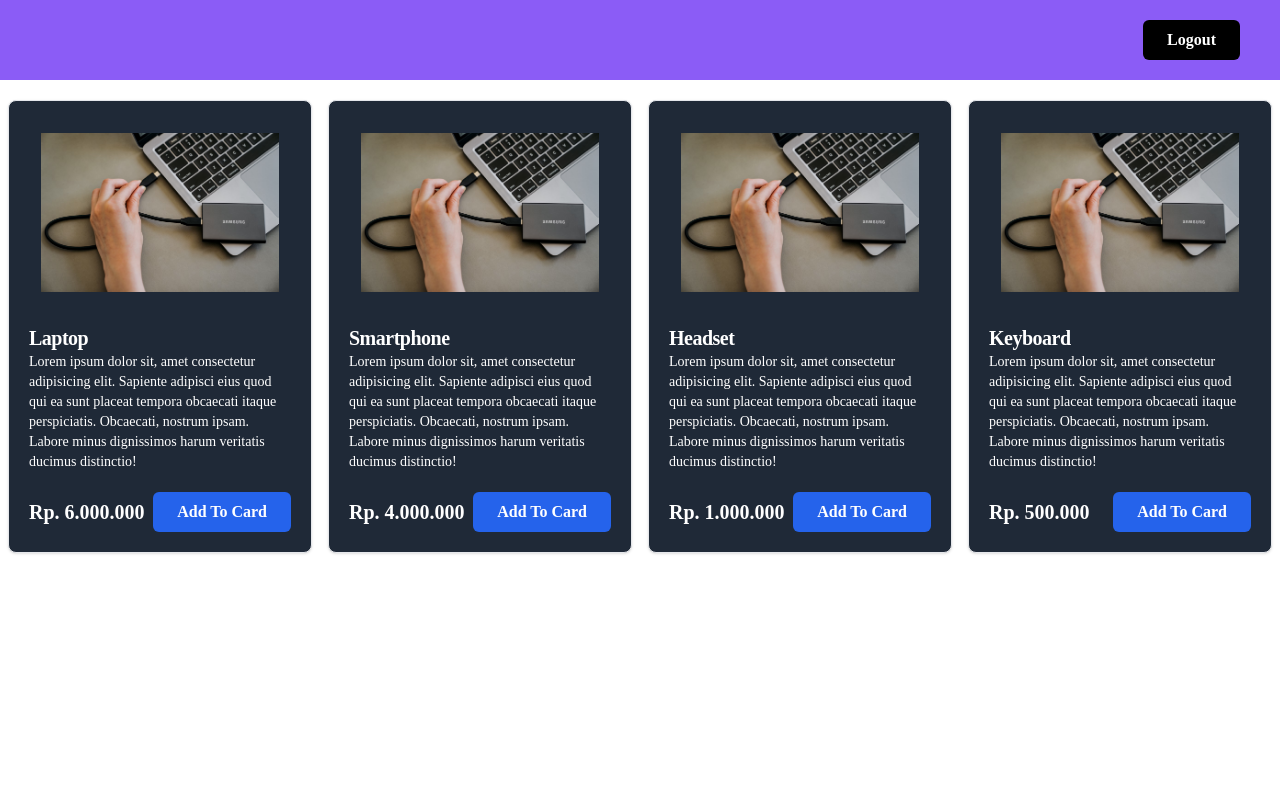
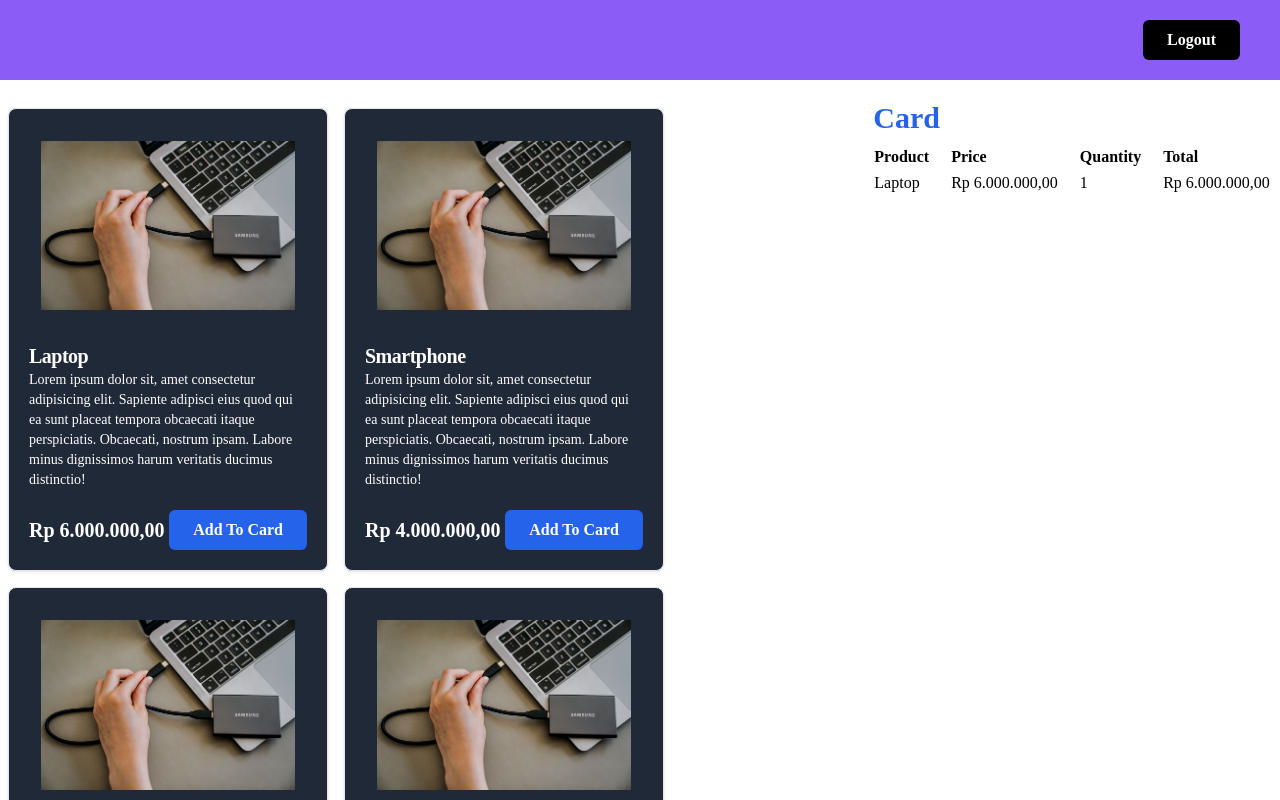
Before and after one commit to Aditypraa/fetch-api-reactjs, a React (Vite) app: page /products in a window 1280 px wide. Shown: the top 800 px of the page. Built offline with nearby package versions, Linux system fonts and the light colour scheme.

Commit message:
✅ "USE STATE"

```diff
--- a/src/components/Fragments/CardProduct.tsx
+++ b/src/components/Fragments/CardProduct.tsx
@@ -2,7 +2,7 @@
 
 function CardProduct({ children }: { children: React.ReactNode }) {
     return (
-        <div className="flex flex-col justify-between w-full max-w-sm bg-gray-800 border border-gray-200 rounded-lg shadow mx-2">
+        <div className="flex flex-col justify-between w-full max-w-xs bg-gray-800 border border-gray-200 rounded-lg shadow mx-2 my-2">
             {children}
         </div>
     )
@@ -29,11 +29,11 @@
     )
 }
 
-const Footer = ({ price }: { price: string }) => {
+const Footer = ({ price, id, handleAddToCard }: { price: number, id: number, handleAddToCard: (id: number) => void }) => {
     return (
         <div className="flex items-center justify-between px-5 pb-5">
-            <span className="text-xl font-bold text-white">Rp. {price}</span>
-            <Button type="button" className="bg-blue-600">Add To Card</Button>
+            <span className="text-xl font-bold text-white">{price.toLocaleString("id-ID", { style: 'currency', currency: 'IDR' })}</span>
+            <Button type="button" className="bg-blue-600" onClick={() => handleAddToCard(id)}>Add To Card</Button>
         </div>
     )
 }
--- a/src/pages/products.tsx
+++ b/src/pages/products.tsx
@@ -1,3 +1,4 @@
+import { useState } from "react"
 import Button from "../components/Elements/Button"
 import CardProduct from "../components/Fragments/CardProduct"
 
@@ -5,28 +6,28 @@
     {
         id: 1,
         title: "Laptop",
-        price: "6.000.000",
+        price: 6000000,
         images: "images/laptop.avif",
         description: "Lorem ipsum dolor sit, amet consectetur adipisicing elit. Sapiente adipisci eius quod qui ea sunt placeat tempora obcaecati itaque perspiciatis. Obcaecati, nostrum ipsam. Labore minus dignissimos harum veritatis ducimus distinctio!"
     },
     {
         id: 2,
         title: "Smartphone",
-        price: "4.000.000",
+        price: 4000000,
         images: "images/laptop.avif",
         description: "Lorem ipsum dolor sit, amet consectetur adipisicing elit. Sapiente adipisci eius quod qui ea sunt placeat tempora obcaecati itaque perspiciatis. Obcaecati, nostrum ipsam. Labore minus dignissimos harum veritatis ducimus distinctio!"
     },
     {
         id: 3,
         title: "Headset",
-        price: "1.000.000",
+        price: 1000000,
         images: "images/laptop.avif",
         description: "Lorem ipsum dolor sit, amet consectetur adipisicing elit. Sapiente adipisci eius quod qui ea sunt placeat tempora obcaecati itaque perspiciatis. Obcaecati, nostrum ipsam. Labore minus dignissimos harum veritatis ducimus distinctio!"
     },
     {
         id: 4,
         title: "Keyboard",
-        price: "500.000",
+        price: 500000,
         images: "images/laptop.avif",
         description: "Lorem ipsum dolor sit, amet consectetur adipisicing elit. Sapiente adipisci eius quod qui ea sunt placeat tempora obcaecati itaque perspiciatis. Obcaecati, nostrum ipsam. Labore minus dignissimos harum veritatis ducimus distinctio!"
     }
@@ -36,6 +37,12 @@
 const email = localStorage.getItem("email")
 
 function ProductsPage() {
+    const [card, setCard] = useState([
+        {
+            id: 1,
+            qty: 1
+        }
+    ])
 
     // Implement event handler for logout button
     const handleLogout = () => {
@@ -44,22 +51,61 @@
         window.location.href = "/"
     }
 
+    const handleAddToCard = (id: number) => {
+        if (card.find((item) => item.id === id)) { // cek apakah item sudah ada di card
+            setCard(card.map((item) => item.id === id ? { ...item, qty: item.qty + 1 } : item)) // jika sudah ada, tambahkan qty
+        } else {
+            setCard([...card, { id, qty: 1 }]) // jika belum ada, tambahkan item ke card
+        }
+    }
+
     return (
         <>
             <div className="flex justify-end items-center h-20 bg-violet-500 text-white px-10">
                 {email}
                 <Button type="button" className="ml-5 bg-black" onClick={handleLogout}>Logout</Button>
             </div>
+
             <div className="flex justify-center py-5">
+                <div className="flex flex-wrap w-4/6">
                     {dataProducts.map((product) => (
                         <CardProduct key={product.id}>
                             <CardProduct.Header images={product.images} />
                             <CardProduct.Content title={product.title}>
                                 {product.description}
                             </CardProduct.Content>
-                        <CardProduct.Footer price={product.price} />
+                            <CardProduct.Footer price={product.price} id={product.id} handleAddToCard={handleAddToCard} />
                         </CardProduct>
                     ))}
+                </div>
+
+                {/* Card */}
+                <div className="w-2/6">
+                    <h1 className="text-3xl font-bold text-blue-600 ml-5 mb-2">Card</h1>
+                    <table className="text-left table-auto border-separate border-spacing-x-5">
+                        <thead>
+                            <tr>
+                                <th>Product</th>
+                                <th>Price</th>
+                                <th>Quantity</th>
+                                <th>Total</th>
+                            </tr>
+                        </thead>
+                        <tbody>
+                            {card.map((item) => {
+                                const product = dataProducts.find((product) => product.id === item.id)
+                                return product ? (
+                                    <tr key={item.id}>
+                                        <td>{product.title}</td>
+                                        <td>{product.price.toLocaleString("id-ID", { style: 'currency', currency: 'IDR' })}</td>
+                                        <td>{item.qty}</td>
+                                        <td>{(item.qty * product.price).toLocaleString("id-ID", { style: 'currency', currency: 'IDR' })}</td>
+                                    </tr>
+                                ) : null
+                            })}
+                        </tbody>
+                    </table>
+                </div>
             </div>
         </>
     )
```
Lines whose indentation alone changed are shown as unchanged.
